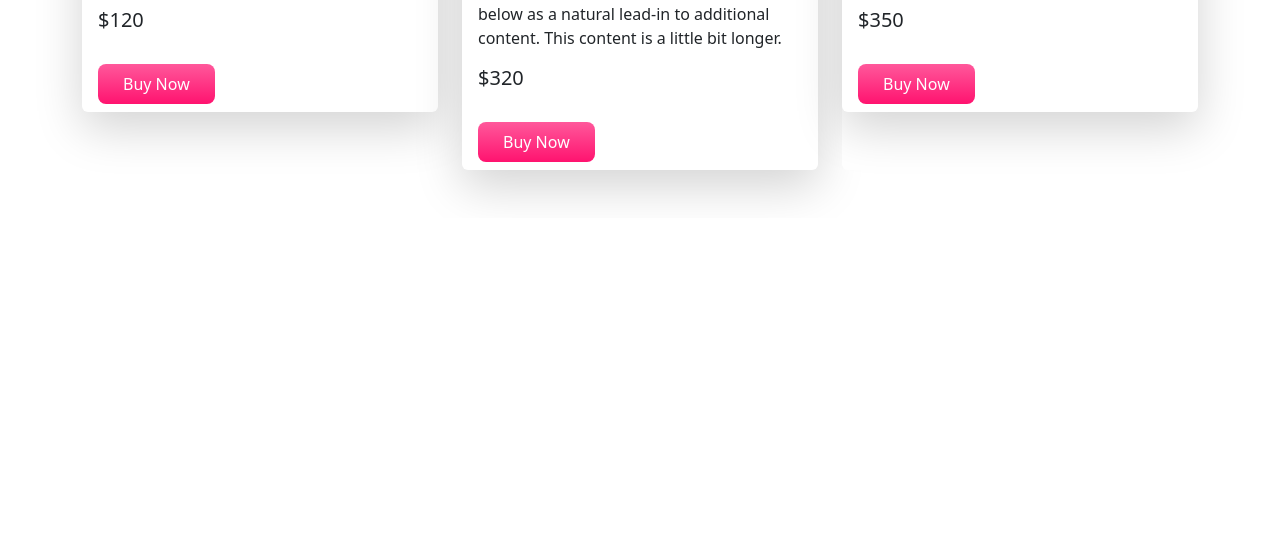
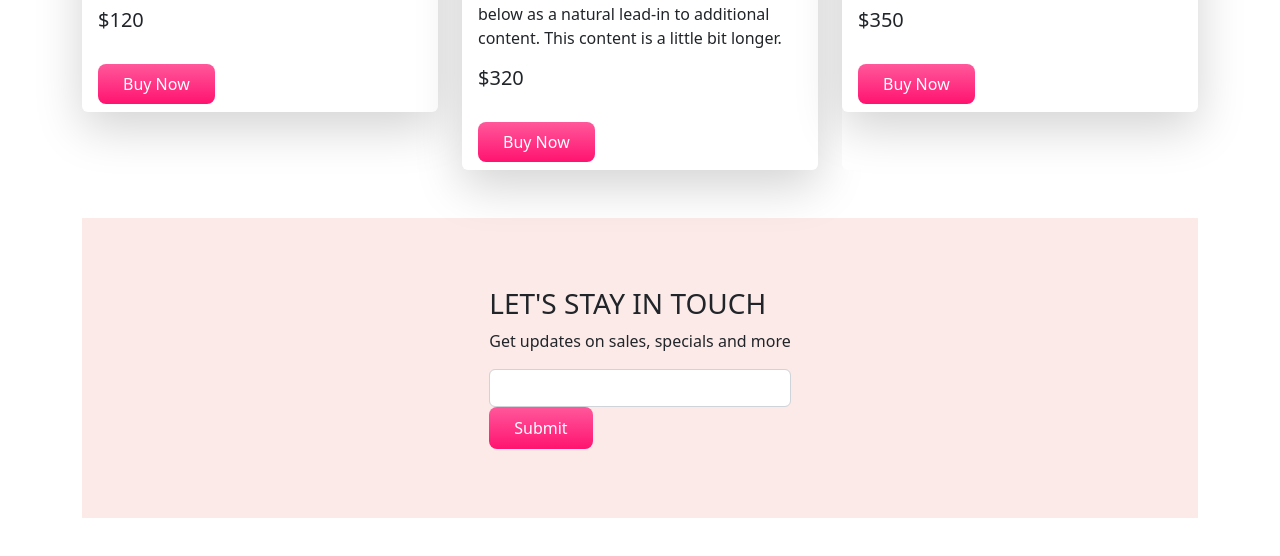
Before and after one commit to yusuf-khan-swd/Panda-Commerce-Bootstrap-Practice, a plain HTML site: page index.html in a window 1280 px wide. Shown: the part 1892-2448 px from the top of the page. Before the commit the page ends 2110 px from the top, so only its background shows below. Drawn offline with nearby package versions, Linux system fonts and the light colour scheme.

Commit message:
add subscribe section

```diff
--- a/css/style.css
+++ b/css/style.css
@@ -1,3 +1,7 @@
+.section-margin {
+  margin-bottom: 130px;
+}
+
 .primary-background {
   background: #fceae8;
 }
@@ -36,3 +40,8 @@
 .shoes-background {
   background: blue;
 }
+
+.subscribe {
+  height: 300px;
+  background: #fceae8;
+}
--- a/index.html
+++ b/index.html
@@ -338,8 +338,31 @@
         </div>
       </div>
       <!-- Backpack section end -->
+
+      <!-- Subscribe start -->
+
+      <div class="container mb-5">
+        <div class="subscribe d-flex align-items-center justify-content-center">
+          <div>
+            <h5 class="h3">LET'S STAY IN TOUCH</h5>
+            <p>Get updates on sales, specials and more</p>
+            <form>
+              <div class="mb-0">
+                <input
+                  type="email"
+                  class="form-control"
+                  id="exampleInputEmail1"
+                  aria-describedby="emailHelp"
+                />
+              </div>
+              <button type="submit" class="buy-now-button">Submit</button>
+            </form>
+          </div>
+        </div>
+      </div>
+
+      <!-- Subscribe end -->
     </main>
-    <footer></footer>
 
     <script src="https://cdn.jsdelivr.net/npm/bootstrap@5.2.0/dist/js/bootstrap.bundle.min.js"></script>
   </body>
```
